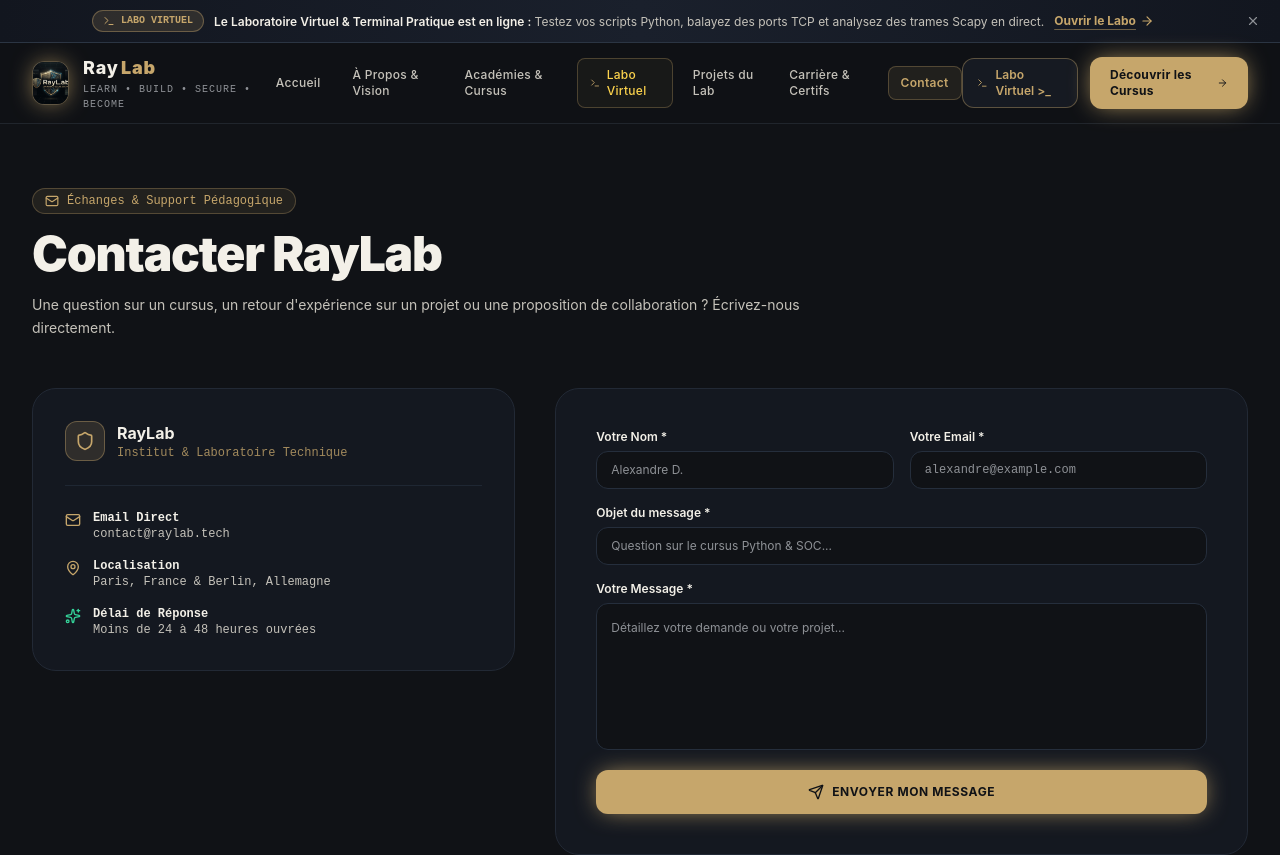
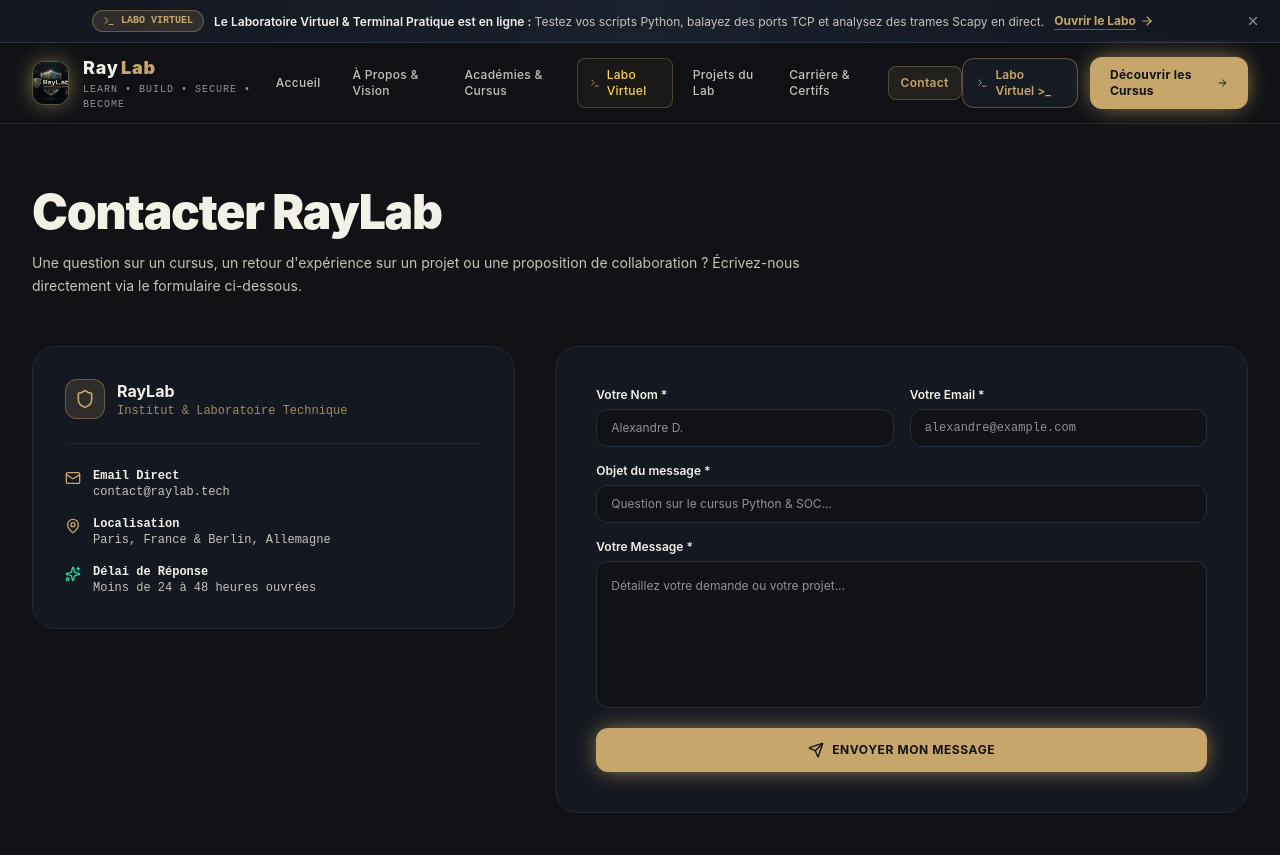
Before and after one commit to raysnothing-sketch/raylab, a Next.js app: page /contact in a window 1280 px wide. Shown: the top 855 px of the page. Built offline with nearby package versions, Linux system fonts and the light colour scheme.

Commit message:
fix(contact): remove pedagogical exchange and support badge

```diff
--- a/src/app/contact/page.tsx
+++ b/src/app/contact/page.tsx
@@ -21,15 +21,11 @@ export default function ContactPage() {
     <div className="max-w-7xl mx-auto px-4 sm:px-6 lg:px-8 py-16 space-y-12">
       {/* Header */}
       <div className="max-w-3xl space-y-4">
-        <div className="inline-flex items-center space-x-2 px-3 py-1 rounded-full bg-gold/10 text-gold text-xs font-mono border border-gold/30">
-          <Mail className="w-3.5 h-3.5" />
-          <span>Échanges &amp; Support Pédagogique</span>
-        </div>
         <h1 className="text-3xl sm:text-5xl font-black text-ivory tracking-tight">
           Contacter RayLab
         </h1>
         <p className="text-sm text-ivory-muted leading-relaxed">
-          Une question sur un cursus, un retour d&apos;expérience sur un projet ou une proposition de collaboration ? Écrivez-nous directement.
+          Une question sur un cursus, un retour d&apos;expérience sur un projet ou une proposition de collaboration ? Écrivez-nous directement via le formulaire ci-dessous.
         </p>
       </div>
 
@@ -129,7 +125,7 @@ export default function ContactPage() {
                     required
                     value={subject}
                     onChange={(e) => setSubject(e.target.value)}
-                    placeholder="Question sur le cursus Python & SOC..."
+                    placeholder="Question sur le cursus Python &amp; SOC..."
                     className="w-full bg-[#101216] border border-[#252e3c] rounded-xl px-3.5 py-2.5 text-ivory placeholder-ivory-dim focus:outline-none focus:border-gold"
                   />
                 </div>
```
